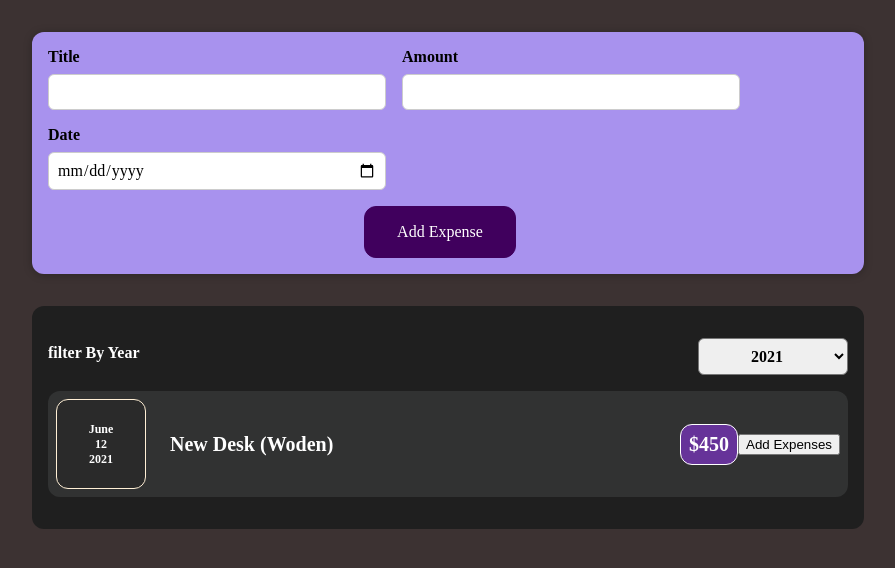
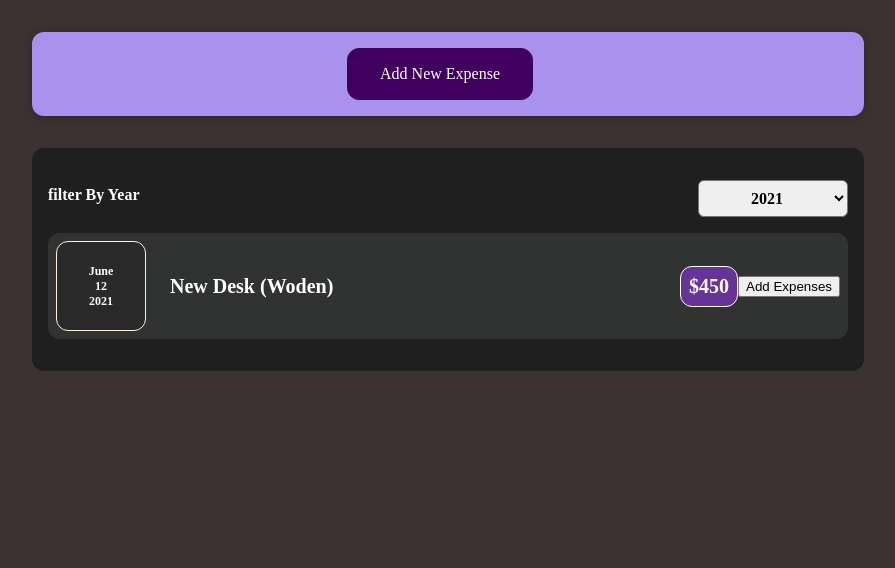
Before and after one commit to Chikmurgechetan/react, a React (Create React App) app: page / in a window 1280 px wide. Shown: the top 568 px of the page, without its empty margins (192-1087 px from the left). Built offline with nearby package versions, Linux system fonts and the light colour scheme.

Commit message:
Adding NEw Expense Buttopn

```diff
--- a/src/Components/NewExpense/ExpenseForm.js
+++ b/src/Components/NewExpense/ExpenseForm.js
@@ -75,7 +75,9 @@
         </div>
         </div>
           <div className="new-expense__actions"></div>
+          <button type="button" onClick={props.onCancle}>Cancle</button>
            <button type="submit">Add Expense</button>
+
    </form>
    );
 }
--- a/src/Components/NewExpense/NewExpense.js
+++ b/src/Components/NewExpense/NewExpense.js
@@ -1,17 +1,32 @@
-import React from "react"
+import React,{useState} from "react"
 import ExpenseForm from "./ExpenseForm";
 import './NewExpense.css';
 const NewExpense = (props) =>{
 
+ const[isEditing, setIsEditing] =useState(false);
     const saveExpenseDataHandler1 = (enteredExpenseData) =>{
          const expenseData ={
             ...enteredExpenseData,
             id: Math.random().toString()
          };
          props.addExpense(expenseData);
+         setIsEditing(false);
     } ;
+
+    const startEditingHandler = () =>{
+        setIsEditing(true);
+    }
+
+    const stopEditingHandler = () =>{
+        setIsEditing(false);
+    }
+
+
     return <div className="new-expense">
-        <ExpenseForm onSaveExpenseData={saveExpenseDataHandler1} />
+        {!isEditing && <button onClick={startEditingHandler} >Add New Expense</button>}
+        {isEditing &&
+         <ExpenseForm onSaveExpenseData={saveExpenseDataHandler1}
+        onCancle={stopEditingHandler} />}
     </div>
 }
 
```
